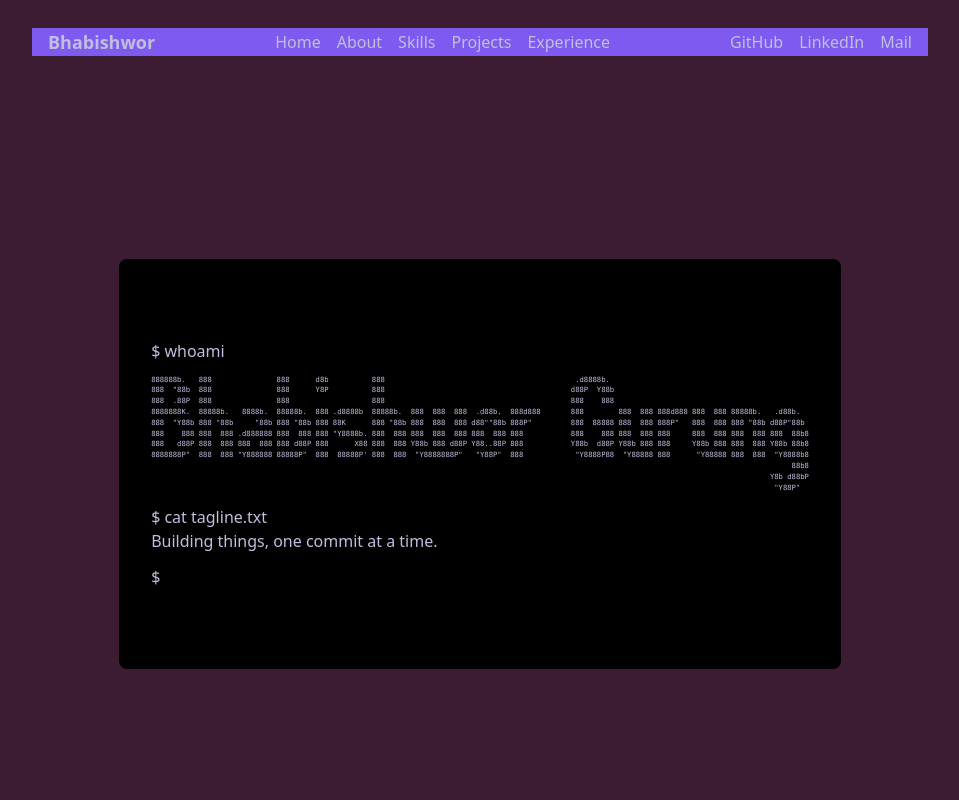
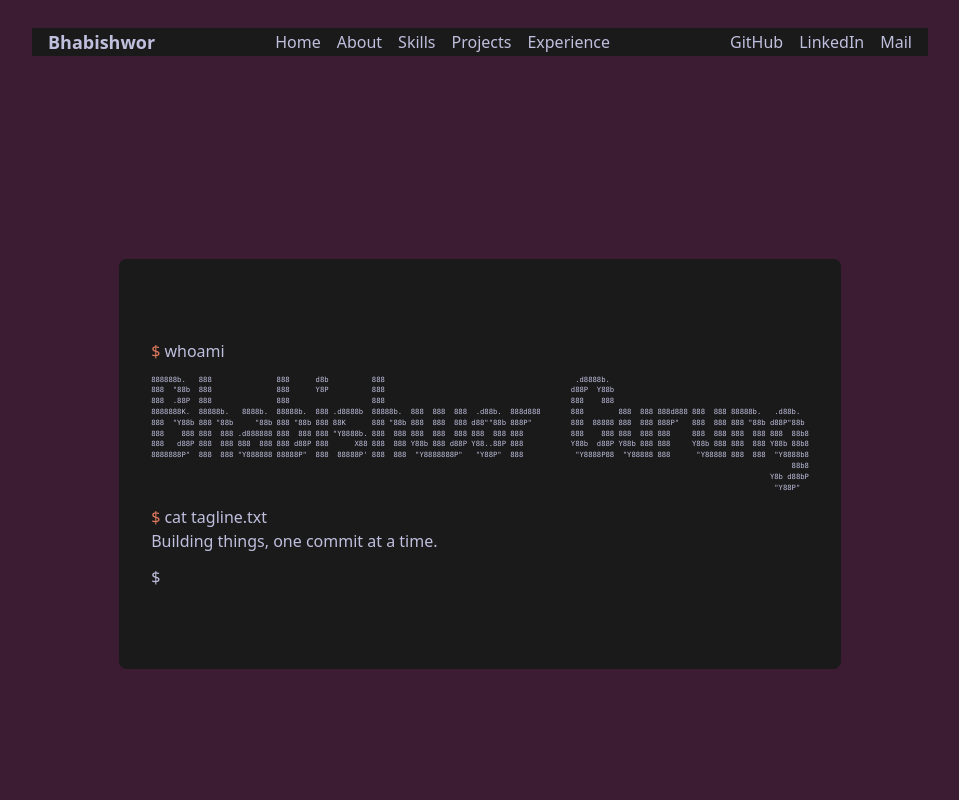
Before and after one commit to Bhabishworgrg/bhabishworgrg.github.io, a React (Vite) app: page / in a window 1280 px wide. Shown: the top 800 px of the page, without its empty margins (160-1119 px from the left). Built offline with nearby package versions, Linux system fonts and the light colour scheme.

Commit message:
Reconfigure colors

```diff
--- a/src/components/Intro.jsx
+++ b/src/components/Intro.jsx
@@ -1,9 +1,9 @@
 function Intro() {
 	return (
 		<div id='intro' className='h-[95vh] flex items-center justify-center'>
-	  		<div className='bg-black rounded-lg max-w-4xl mx-2 sm:mx-6 md:mx-8 lg:mx-10 py-20 px-2 sm:px-4 md:px-6 lg:px-8'>
+	  		<div className='bg-secondary rounded-lg max-w-4xl mx-2 sm:mx-6 md:mx-8 lg:mx-10 py-20 px-2 sm:px-4 md:px-6 lg:px-8'>
 				<div className='mb-3'>
-					$ whoami
+					<span className='text-highlight'>$</span> whoami
 				</div>
 
 				{/* ASCII Art */}
@@ -22,7 +22,7 @@ function Intro() {
 				</div>
 
 				<div className='mt-3'>
-					$ cat tagline.txt
+					<span className='text-highlight'>$</span> cat tagline.txt
 					<br />
 					Building things, one commit at a time.
 			  	</div>
--- a/tailwind.config.js
+++ b/tailwind.config.js
@@ -7,10 +7,10 @@ export default {
 	theme: {
 		extend: {
 			colors: {
-				primary: '#3B1C32', // Background color
-				secondary: '#7F5AF0', // Secondary color (hover effects)
-				tertiary: '#BFBFDE', // Text color
-				highlight: '#7F5AF0', // Secondary color (hover effects)
+				'primary': '#3B1C32', // Background color
+				'secondary': '#1A1A1A', // Secondary color (hover effects)
+				'tertiary': '#BFBFDE', // Text color
+				'highlight': '#E07A5F', // Secondary color (hover effects)
 			},
 		},
 	},
```
